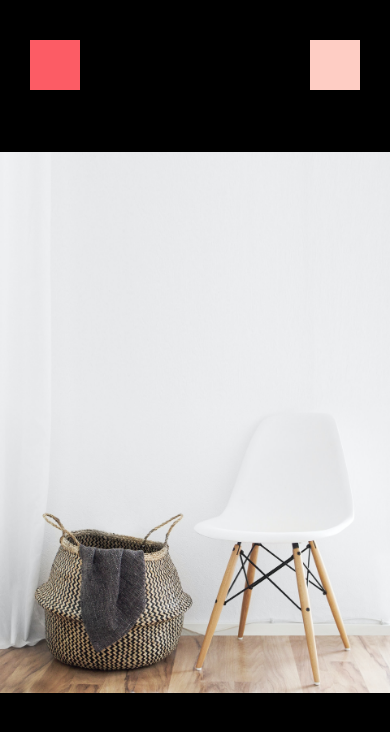
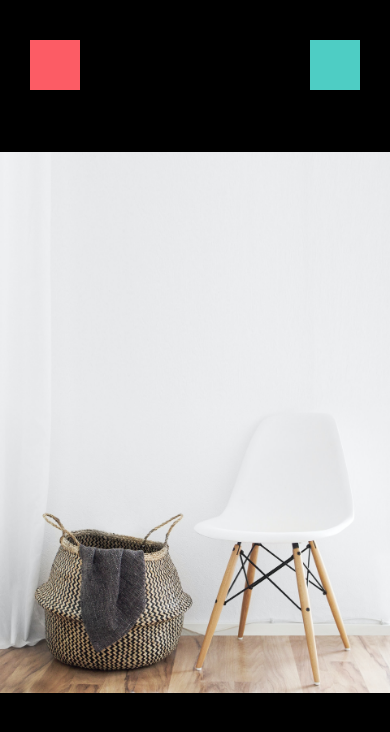
Before and after one commit to kuldeep3/ReactnativeApp, a React Native app in the folder DoneWithIt/: screen / in a window 390 px wide. Shown: the top 732 px of the page. Built offline with nearby package versions, Linux system fonts and the light colour scheme.

Commit message:
recent changes

```diff
--- /dev/null
+++ b/DoneWithIt/app/config/colors.js
@@ -0,0 +1,6 @@
+export default {
+  primary: "#fc5c65",
+  secondary: "#4ecdc4",
+  black: "#000",
+  white: "#fff",
+};
--- a/DoneWithIt/app/screens/ViewImageScreen.js
+++ b/DoneWithIt/app/screens/ViewImageScreen.js
@@ -1,5 +1,6 @@
 import React from "react";
 import { Image, StyleSheet, View } from "react-native";
+import colors from "../config/colors";
 
 function ViewImageScreen(props) {
   return (
@@ -21,13 +22,13 @@ const styles = StyleSheet.create({
     height: "100%",
   },
   container: {
-    backgroundColor: "#000",
+    backgroundColor: colors.black,
     flex: 1,
   },
   closeIcon: {
     width: 50,
     height: 50,
-    backgroundColor: "#fc5c65",
+    backgroundColor: colors.primary,
     position: "absolute",
     top: 40,
     left: 30,
@@ -35,7 +36,7 @@ const styles = StyleSheet.create({
   deleteIcon: {
     width: 50,
     height: 50,
-    backgroundColor: "#fecdc4",
+    backgroundColor: colors.secondary,
     position: "absolute",
     top: 40,
     right: 30,
```
